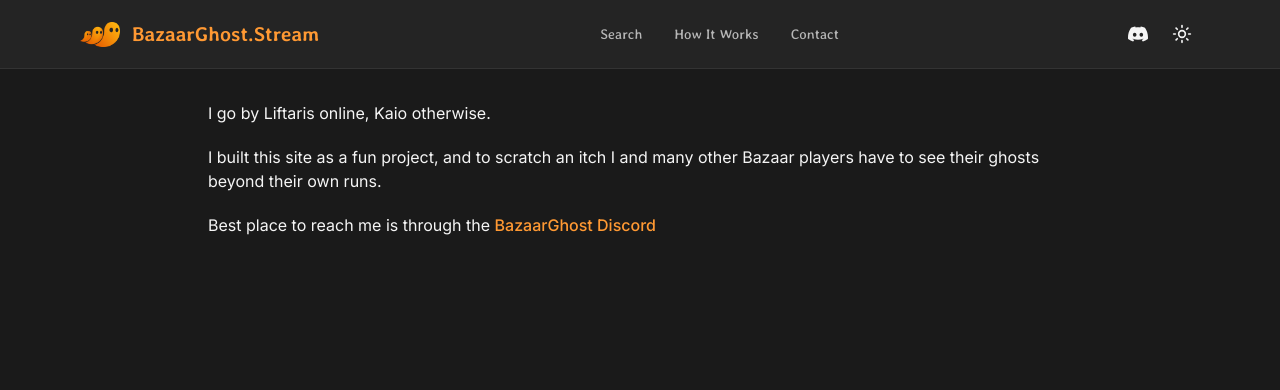
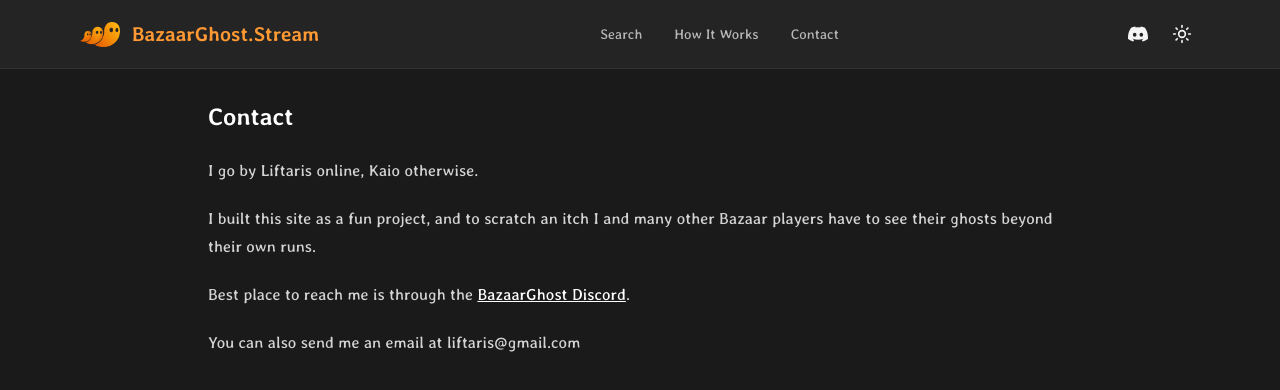
Before and after one commit to kaiobarb/bazaarghost.stream, a Next.js app: page /contact in a window 1280 px wide. Shown: the top 390 px of the page. Built offline with nearby package versions, Linux system fonts and the light colour scheme.

Commit message:
contact page mdx + remove date filter for now

```diff
--- /dev/null
+++ b/app/contact/layout.tsx
@@ -0,0 +1,13 @@
+export default function ContactLayout({
+  children,
+}: {
+  children: React.ReactNode;
+}) {
+  return (
+    <div className="container mx-auto max-w-4xl px-4 py-8">
+      <article className="prose prose-neutral dark:prose-invert lg:prose-md max-w-none font-serif">
+        {children}
+      </article>
+    </div>
+  );
+}
--- /dev/null
+++ b/app/contact/page.mdx
@@ -0,0 +1,9 @@
+## Contact
+
+I go by Liftaris online, Kaio otherwise.
+
+I built this site as a fun project, and to scratch an itch I and many other Bazaar players have to see their ghosts beyond their own runs.
+
+Best place to reach me is through the [BazaarGhost Discord](https://discord.gg/a5wRFRe6m3).
+
+You can also send me an email at liftaris@gmail.com
--- a/app/contact/page.tsx
+++ /dev/null
@@ -1,22 +0,0 @@
-export default function ContactPage() {
-  return (
-    <div className="container mx-auto max-w-4xl px-4 py-8">
-      I go by Liftaris online, Kaio otherwise.
-      <p className="my-5">
-        I built this site as a fun project, and to scratch an itch I and many
-        other Bazaar players have to see their ghosts beyond their own runs.
-      </p>
-      <p>
-        Best place to reach me is through the{" "}
-        <a
-          href="https://discord.gg/a5wRFRe6m3"
-          target="_blank"
-          rel="noopener noreferrer"
-          className="text-primary underline-offset-4 hover:underline font-medium"
-        >
-          BazaarGhost Discord
-        </a>
-      </p>
-    </div>
-  );
-}
--- a/components/search-page.tsx
+++ b/components/search-page.tsx
@@ -8,13 +8,6 @@
 import { Input } from "@/components/ui/input";
 import { Avatar, AvatarFallback, AvatarImage } from "@/components/ui/avatar";
 import { Button } from "@/components/ui/button";
-import {
-  Select,
-  SelectContent,
-  SelectItem,
-  SelectTrigger,
-  SelectValue,
-} from "@/components/ui/select";
 import {
   Popover,
   PopoverContent,
@@ -63,7 +56,6 @@
   const [selectedStreamer, setSelectedStreamer] = useState<Streamer | null>(
     null
   );
-  const [selectedDateRange, setSelectedDateRange] = useState<string>("all");
   const [isLoading, setIsLoading] = useState(false);
   const [error, setError] = useState<string | null>(null);
   const [streamers, setStreamers] = useState<Streamer[]>([]);
@@ -86,7 +78,6 @@
     (params: {
       username?: string;
       streamerId?: string | null;
-      dateRange?: string;
     }) => {
       // Don't update URL if we're currently syncing from URL
       if (isUpdatingFromURL) return;
@@ -109,14 +100,6 @@
         }
       }
 
-      if (params.dateRange !== undefined) {
-        if (params.dateRange && params.dateRange !== "all") {
-          current.set("dateRange", params.dateRange);
-        } else {
-          current.delete("dateRange");
-        }
-      }
-
       const search = current.toString();
       const query = search ? `?${search}` : "";
       router.push(`/${query}`);
@@ -133,7 +116,6 @@
 
     const username = searchParams.get("username");
     const streamerId = searchParams.get("streamerId");
-    const dateRange = searchParams.get("dateRange");
 
     // Update username
     setSearchQuery(username || "");
@@ -149,9 +131,6 @@
     } else {
       setSelectedStreamer(null);
     }
-
-    // Update date range
-    setSelectedDateRange(dateRange || "all");
 
     // Mark as initialized
     if (!isInitialized) {
@@ -321,7 +300,7 @@
       const { data, error } = await supabase.rpc("fuzzy_search_detections", {
         search_query: query.trim() || undefined,
         streamer_id_filter: selectedStreamer?.id || undefined,
-        date_range_filter: selectedDateRange,
+        date_range_filter: "all",
         similarity_threshold: 0.25, // Only return results with > 45% similarity
         result_limit: 20,
       });
@@ -362,8 +341,7 @@
     // Determine if user has performed a search
     const hasActiveSearch =
       searchQuery.trim() !== "" ||
-      selectedStreamer !== null ||
-      selectedDateRange !== "all";
+      selectedStreamer !== null;
 
     setHasSearched(hasActiveSearch);
 
@@ -388,7 +366,7 @@
       // Clear results when no search is active
       setResults([]);
     }
-  }, [searchQuery, selectedStreamer?.id, selectedDateRange]);
+  }, [searchQuery, selectedStreamer?.id]);
 
   const handleSearch = (e: React.FormEvent) => {
     e.preventDefault();
@@ -537,25 +515,6 @@
               <Loader2 className="absolute right-4 top-1/2 size-5 -translate-y-1/2 animate-spin text-muted-foreground" />
             )}
           </div>
-
-          {/* Date Range Select */}
-          <Select
-            value={selectedDateRange}
-            onValueChange={(value: string) => {
-              setSelectedDateRange(value);
-              updateURL({ dateRange: value });
-            }}
-          >
-            <SelectTrigger className="w-[150px] h-14 border-border bg-card">
-              <SelectValue placeholder="All Time" />
-            </SelectTrigger>
-            <SelectContent>
-              <SelectItem value="all">All Time</SelectItem>
-              <SelectItem value="week">Past Week</SelectItem>
-              <SelectItem value="month">Past Month</SelectItem>
-              <SelectItem value="year">Past Year</SelectItem>
-            </SelectContent>
-          </Select>
         </div>
       </form>
 
```
